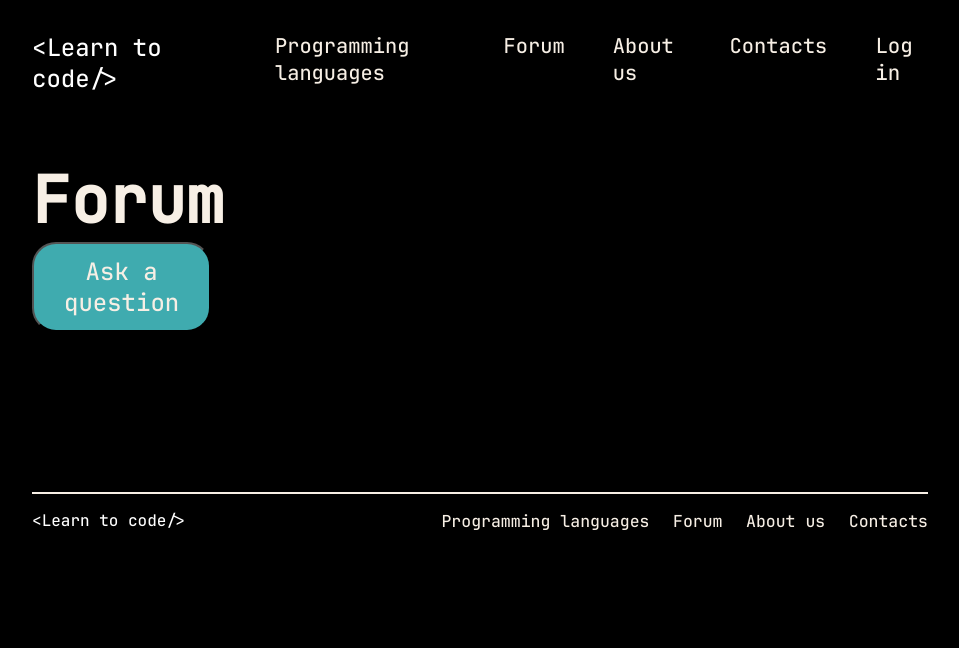
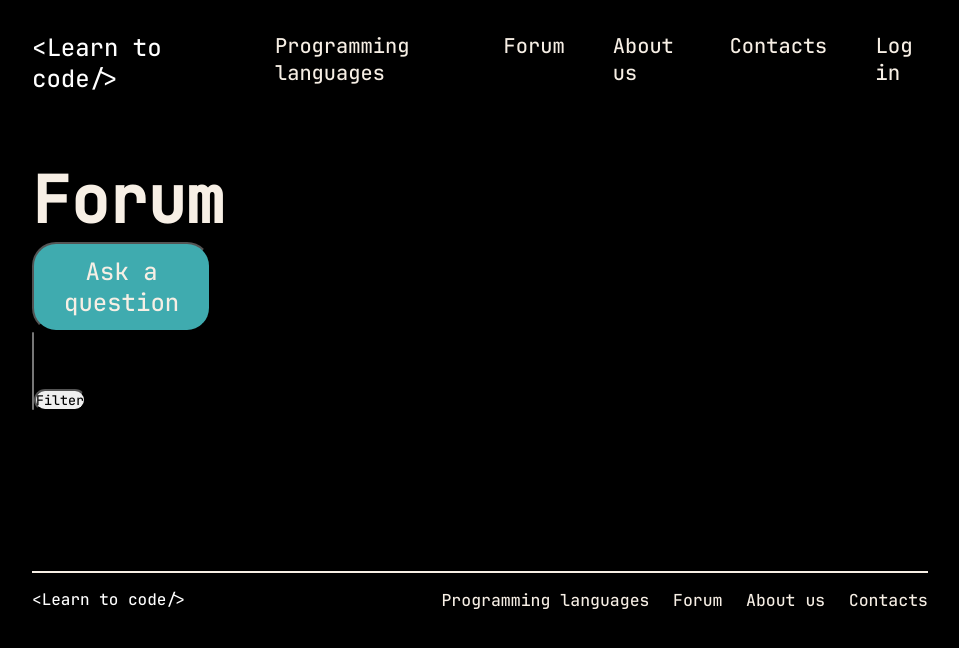
Before and after one commit to VelinovVasil/learn-to-code-front-end, a React (Create React App) app: page /forum in a window 1280 px wide. Shown: the top 648 px of the page, without its empty margins (160-1119 px from the left). Built offline with nearby package versions, Linux system fonts and the light colour scheme.

Commit message:
ForumPage filter option.

```diff
--- a/src/components/pages/ForumPage.js
+++ b/src/components/pages/ForumPage.js
@@ -7,15 +7,34 @@ import { useAuth0 } from "@auth0/auth0-react";
 import 'react-quill/dist/quill.snow.css';
 import {getQuestions} from "../../services/questionService";
 import {getOneUser} from "../../services/userService";
-import {getOneTag} from "../../services/tagService"; // Import Quill's snow theme CSS
+import {fetchTags, getOneTag} from "../../services/tagService"; // Import Quill's snow theme CSS
 
 const ForumPage = () => {
     const [questions, setQuestions] = useState([]);
     const [authors, setAuthors] = useState({});
     const [tags, setTags] = useState({});
+    const [allTags, setAllTags] = useState({});
+    const [selectedTags, setSelectedTags] = useState({});
     const { getAccessTokenSilently } = useAuth0();
 
     const navigate = useNavigate();
+
+    useEffect(() => {
+
+        const fetchTagsData = async () => {
+            const token = await getAccessTokenSilently();
+            const fetchedTags = await fetchTags(token);
+            setAllTags(fetchedTags);
+        }
+
+        fetchTagsData();
+    }, []);
+
+    const handleTagChange = (event) => {
+        const selectedOptions = Array.from(event.target.selectedOptions, (option) => option.value);
+        setSelectedTags(selectedOptions);
+    };
+
 
     const navigateToQuestion = (question, tags) => {
         localStorage.setItem('question', JSON.stringify(question));
@@ -83,6 +102,13 @@ const ForumPage = () => {
         return date.toLocaleDateString() + ' ' + date.toLocaleTimeString();
     };
 
+    const handleFilter = (e) => {
+        e.preventDefault();
+
+        // TODO:
+        // setQuestions(await fetchQuestionsByTagNames)
+    }
+
 
     return (
         <div>
@@ -95,6 +121,14 @@ const ForumPage = () => {
                             <button id={'btnAddQuestion'}>Ask a question</button>
                         </Link>
 
+                        <form onSubmit={(e) => handleFilter(e)}>
+                            <select multiple onChange={handleTagChange}>
+                                {Object.values(allTags).map((tag) => (
+                                    <option key={tag.id}>{tag.name}</option>
+                                ))}
+                            </select>
+                            <button type="submit">Filter</button>
+                        </form>
                     </div>
                 </section>
             </header>
```
